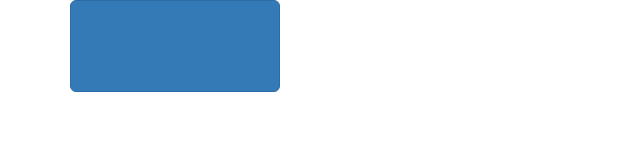
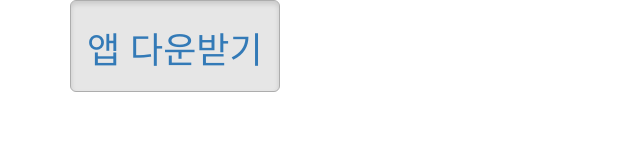
Before and after one commit to kerberos4667/mobileoffice, a plain HTML site: page index.html in a window 1280 px wide. Shown: the whole page, without its empty margins (0-640 px from the left). Drawn offline with nearby package versions, Linux system fonts and the light colour scheme.

Commit message:
Update index.html

```diff
--- a/index.html
+++ b/index.html
@@ -18,7 +18,7 @@
 
 <body>
 	<div class="container">
-		<button type="button" class="btn btn-primary btn-lg">
+		<button type="button" class="btn btn-default btn-lg active">
 		<h1>
 			<a href="itms-services://?action=download-manifest&url=https://dl.dropboxusercontent.com/s/70r0rendngn83bo/manifest.plist">앱 다운받기</a>
 		</h1>
```
